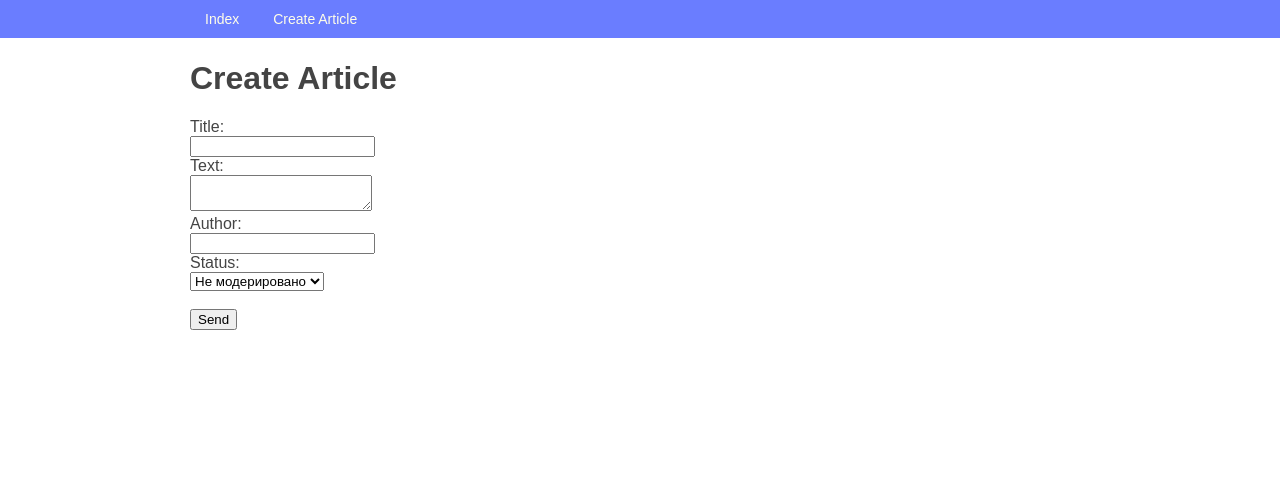
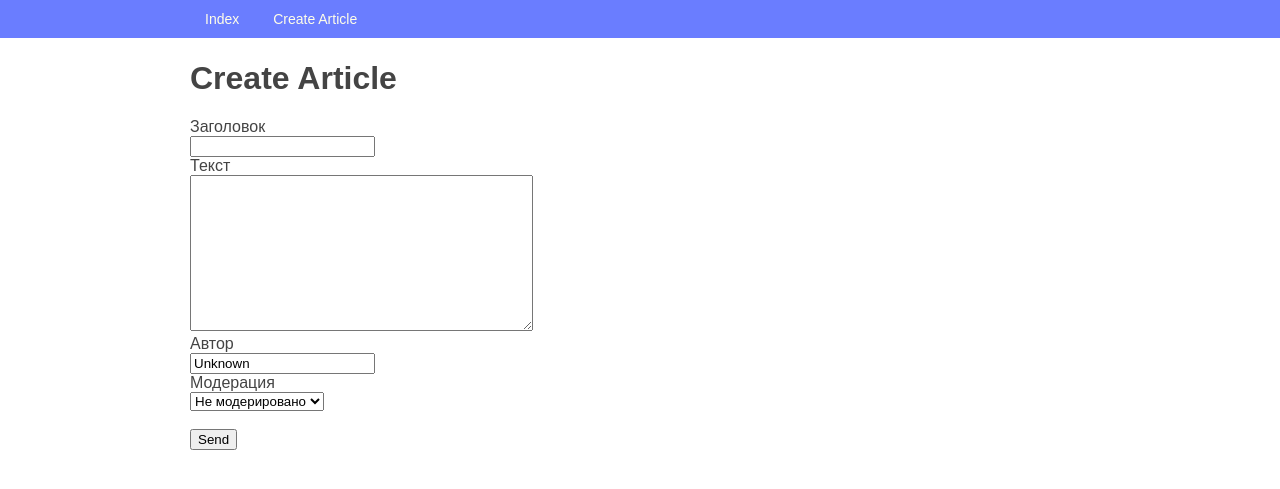
Before and after one commit to violettalivada/lab_68, a Django app: page /articles/add/ in a window 1280 px wide. Shown: the top 489 px of the page. Run offline with Django 3.2, Linux system fonts and the light colour scheme.

Commit message:
Добавлена форма статьи и использована на странице создания статьи. Добавлен частичный шаблон для вывода поля формы. Через форму добавлена валидация для создания статьи.

```diff
--- /dev/null
+++ b/source/webapp/forms.py
@@ -0,0 +1,11 @@
+from django import forms
+from .models import STATUS_CHOICES
+
+default_status = STATUS_CHOICES[0][0]
+
+
+class ArticleForm(forms.Form):
+    title = forms.CharField(max_length=200, required=True, label='Заголовок')
+    text = forms.CharField(max_length=3000, required=True, label='Текст', widget=forms.Textarea)
+    author = forms.CharField(max_length=40, required=True, initial='Unknown', label='Автор')
+    status = forms.ChoiceField(choices=STATUS_CHOICES, initial=default_status, label='Модерация')
--- a/source/webapp/templates/article_create.html
+++ b/source/webapp/templates/article_create.html
@@ -8,27 +8,17 @@
     <form action="{% url "article_create" %}" method="post">
         {% csrf_token %}
 
-        <label>Title:</label><br/>
-        <input type="text" name="title"/><br/>
+{#        {% for field in form %}#}
+{#            {% include 'partial/form_field.html' %}#}
+{#        {% endfor %}#}
 
-        <label>Text:</label><br/>
-        <textarea name="text"></textarea><br/>
+{#        {{ form.as_p }}#}
+{#        {{ form.as_table }}#}
 
-        <label>Author:</label><br/>
-        <input type="text" name="author"/><br/>
-
-        <label for="id-status">Status:</label><br/>
-        <select name="status" id="id-status">
-            {#        Вариант 1: обратиться по индексам в каждой паре #}
-            {#        {% for choice in status_choices %}#}
-            {#            <option value="{{ choice.0 }}">{{ choice.1 }}</option>#}
-            {#        {% endfor %}#}
-
-            {#        Вариант 2: сразу распаковать #}
-            {% for value, label in status_choices %}
-                <option value="{{ value }}">{{ label }}</option>
-            {% endfor %}
-        </select><br/>
+        {% include 'partial/form_field.html' with field=form.title %}
+        {% include 'partial/form_field.html' with field=form.text %}
+        {% include 'partial/form_field.html' with field=form.author %}
+        {% include 'partial/form_field.html' with field=form.status %}
 
         <br/>
         <input type="submit" value="Send"/>
--- /dev/null
+++ b/source/webapp/templates/partial/form_field.html
@@ -0,0 +1,7 @@
+<label for="{{ field.id_for_label }}">{{ field.label }}</label><br/>
+{{ field }}<br/>
+{% if field.errors %}
+    {% for error in field.errors %}
+        <p class="error">{{ error }}</p>
+    {% endfor %}
+{% endif %}
--- a/source/webapp/views.py
+++ b/source/webapp/views.py
@@ -1,8 +1,9 @@
 from django.shortcuts import render, redirect, get_object_or_404
 from django.urls import reverse
+from django.http import HttpResponseNotAllowed, Http404
 
 from webapp.models import Article, STATUS_CHOICES
-from django.http import HttpResponseNotAllowed, Http404
+from webapp.forms import ArticleForm
 
 
 def index_view(request):
@@ -31,18 +32,23 @@ def article_view(request, pk):
 def article_create_view(request):
     if request.method == "GET":
         return render(request, 'article_create.html', context={
-            'status_choices': STATUS_CHOICES
+            'form': ArticleForm()
         })
     elif request.method == 'POST':
-        title = request.POST.get('title')
-        text = request.POST.get('text')
-        author = request.POST.get('author')
-        status = request.POST.get('status')
-        article = Article.objects.create(title=title, text=text, author=author, status=status)
-
-        # url = reverse('article_view', kwargs={'pk': article.pk})
-        # return redirect(url)
-        return redirect('article_view', pk=article.pk)
+        form = ArticleForm(data=request.POST)
+        if form.is_valid():
+            # article = Article.objects.create(**form.cleaned_data)
+            article = Article.objects.create(
+                title=form.cleaned_data['title'],
+                text=form.cleaned_data['text'],
+                author=form.cleaned_data['author'],
+                status=form.cleaned_data['status']
+            )
+            return redirect('article_view', pk=article.pk)
+        else:
+            return render(request, 'article_create.html', context={
+                'form': form
+            })
     else:
         return HttpResponseNotAllowed(permitted_methods=['GET', 'POST'])
 
```
